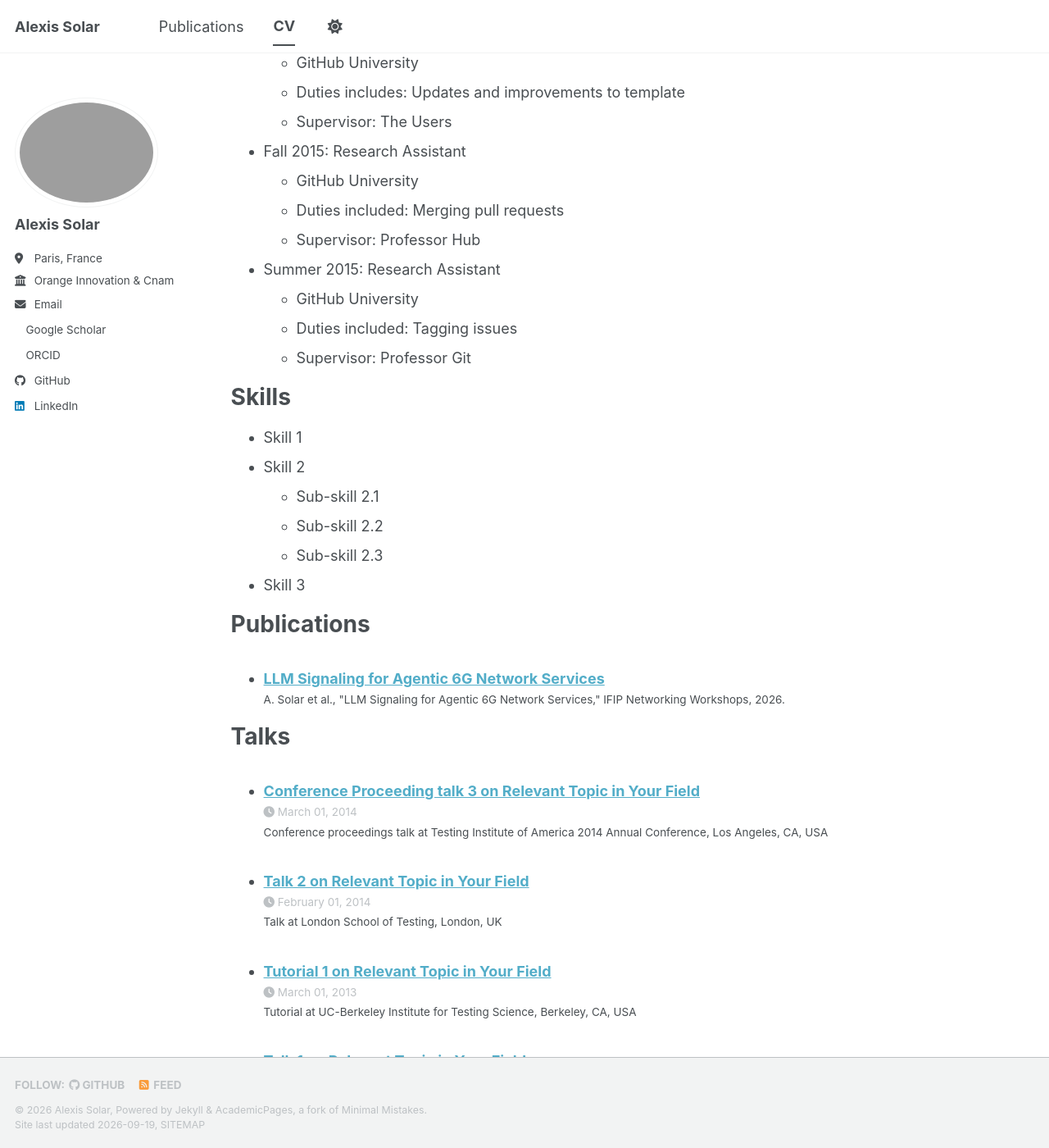
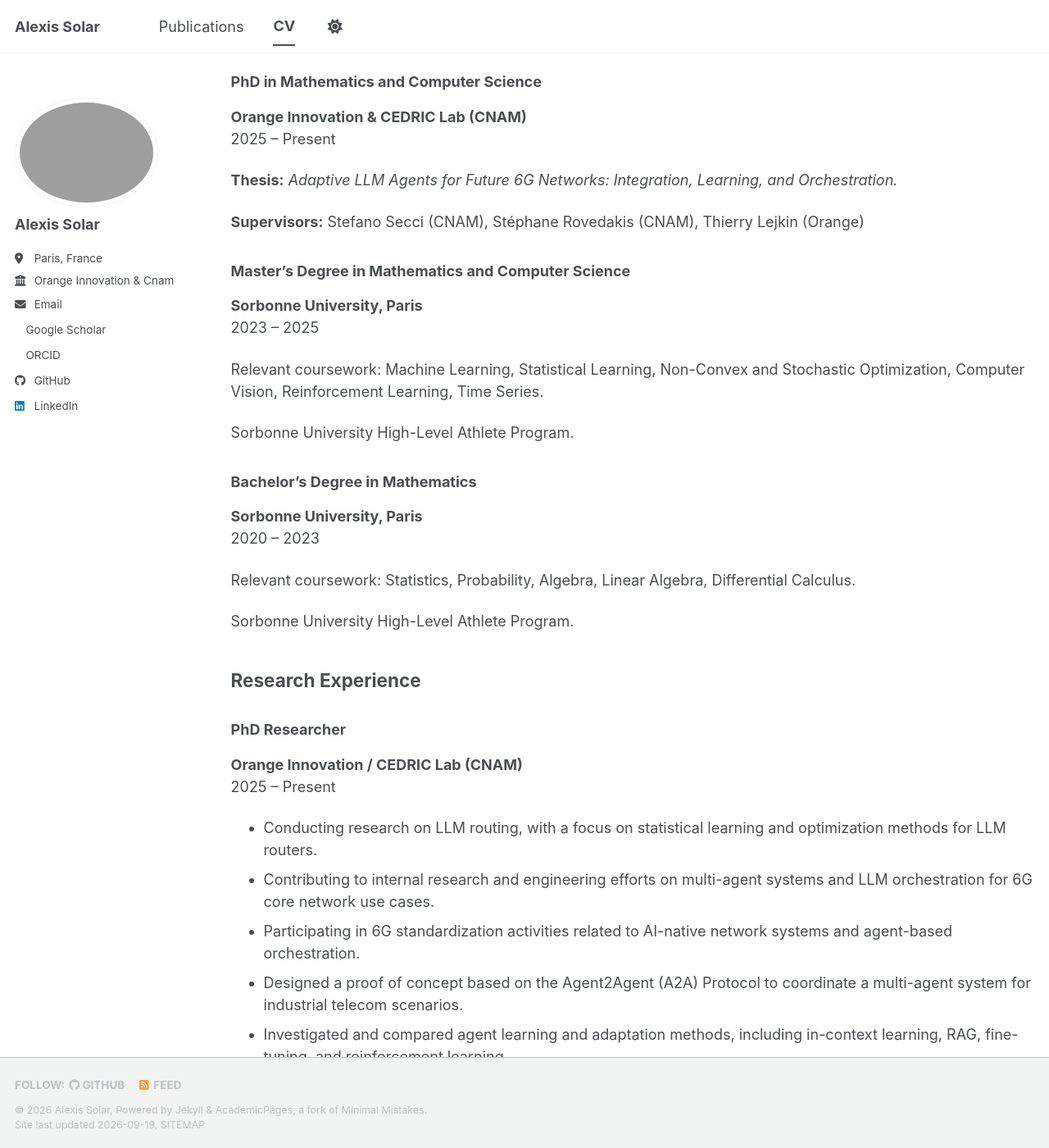
Before and after one commit to SolarAlexis/SolarAlexis.github.io, a Jekyll site: the page built from _pages/cv.md, in a window 1280 px wide and 1400 px high, scrolled down 337 px. Shown: the whole window at 82% size. Built offline with Jekyll 4.4.1, drawn with Linux system fonts in a browser that asks for light colours; a style sheet for code colours, icons or effects is not loaded; some of the changed text lies outside the part shown.

Commit message:
Update cv.md

```diff
--- a/_pages/cv.md
+++ b/_pages/cv.md
@@ -1,64 +1,82 @@
 ---
 layout: archive
-title: "CV"
+title: "Curriculum Vitae"
 permalink: /cv/
 author_profile: true
 redirect_from:
   - /resume
 ---
 
-{% include base_path %}
+[Download CV as PDF](/files/Alexis_Solar_CV.pdf)
 
-Education
-======
-* Ph.D in Version Control Theory, GitHub University, 2018 (expected)
-* M.S. in Jekyll, GitHub University, 2014
-* B.S. in GitHub, GitHub University, 2012
+## Research Interests
 
-Work experience
-======
-* Spring 2024: Academic Pages Collaborator
-  * GitHub University
-  * Duties includes: Updates and improvements to template
-  * Supervisor: The Users
+LLM Agents · Multi-Agent Systems · LLM Routing · Statistical Learning · Optimization · Reinforcement Learning · Generative Models · AI for Telecom Networks (6G Core)
 
-* Fall 2015: Research Assistant
-  * GitHub University
-  * Duties included: Merging pull requests
-  * Supervisor: Professor Hub
+## Education
 
-* Summer 2015: Research Assistant
-  * GitHub University
-  * Duties included: Tagging issues
-  * Supervisor: Professor Git
+### PhD in Mathematics and Computer Science
+**Orange Innovation & CEDRIC Lab (CNAM)**
+2025 – Present
 
-Skills
-======
-* Skill 1
-* Skill 2
-  * Sub-skill 2.1
-  * Sub-skill 2.2
-  * Sub-skill 2.3
-* Skill 3
+**Thesis:** *Adaptive LLM Agents for Future 6G Networks: Integration, Learning, and Orchestration.*
 
-Publications
-======
-  <ul>{% for post in site.publications reversed %}
-    {% include archive-single-cv.html %}
-  {% endfor %}</ul>
+**Supervisors:** Stefano Secci (CNAM), Stéphane Rovedakis (CNAM), Thierry Lejkin (Orange)
 
-Talks
-======
-  <ul>{% for post in site.talks reversed %}
-    {% include archive-single-talk-cv.html  %}
-  {% endfor %}</ul>
+### Master's Degree in Mathematics and Computer Science
+**Sorbonne University, Paris**
+2023 – 2025
 
-Teaching
-======
-  <ul>{% for post in site.teaching reversed %}
-    {% include archive-single-cv.html %}
-  {% endfor %}</ul>
+Relevant coursework: Machine Learning, Statistical Learning, Non-Convex and Stochastic Optimization, Computer Vision, Reinforcement Learning, Time Series.
 
-Service and leadership
-======
-* Currently signed in to 43 different slack teams
+Sorbonne University High-Level Athlete Program.
+
+### Bachelor's Degree in Mathematics
+**Sorbonne University, Paris**
+2020 – 2023
+
+Relevant coursework: Statistics, Probability, Algebra, Linear Algebra, Differential Calculus.
+
+Sorbonne University High-Level Athlete Program.
+
+## Research Experience
+
+### PhD Researcher
+**Orange Innovation / CEDRIC Lab (CNAM)**
+2025 – Present
+
+- Conducting research on LLM routing, with a focus on statistical learning and optimization methods for LLM routers.
+- Contributing to internal research and engineering efforts on multi-agent systems and LLM orchestration for 6G core network use cases.
+- Participating in 6G standardization activities related to AI-native network systems and agent-based orchestration.
+- Designed a proof of concept based on the Agent2Agent (A2A) Protocol to coordinate a multi-agent system for industrial telecom scenarios.
+- Investigated and compared agent learning and adaptation methods, including in-context learning, RAG, fine-tuning, and reinforcement learning.
+
+### AI Research Intern
+**LPSM Lab, Sorbonne University**
+Summer 2024
+
+**Supervisor:** Sylvain Le Corff
+
+- Conducted theoretical research on diffusion models and variational inference for generative modeling.
+- Collected and curated a landscape image dataset for training and evaluation.
+- Implemented a U-Net architecture in Python/PyTorch and trained a diffusion model on the collected dataset.
+
+## Technical Skills
+
+**Programming:** Python, SQL, C/C++, CUDA, R
+
+**ML/AI:** PyTorch, Scikit-Learn, NumPy, Pandas
+
+**Systems & Telecom:** Networking Fundamentals, Telecom Architecture, Distributed Systems, API and Tool Integration
+
+## Academic Activities & Service
+
+- **ELLIS Summer School on AI for Research**, Aalto University, Finland — 2026
+- **Reviewer:** IEEE ICC, IEEE ICNP, IEEE LATINCOM, *Annals of Telecommunications*, *Computer Networks*, IEEE Software — 2026
+- **Teaching Assistant:** Probability and Combinatorics, Sorbonne University — 2024
+
+## Teaching
+
+{% for post in site.teaching reversed %}
+  {% include archive-single.html %}
+{% endfor %}
```
